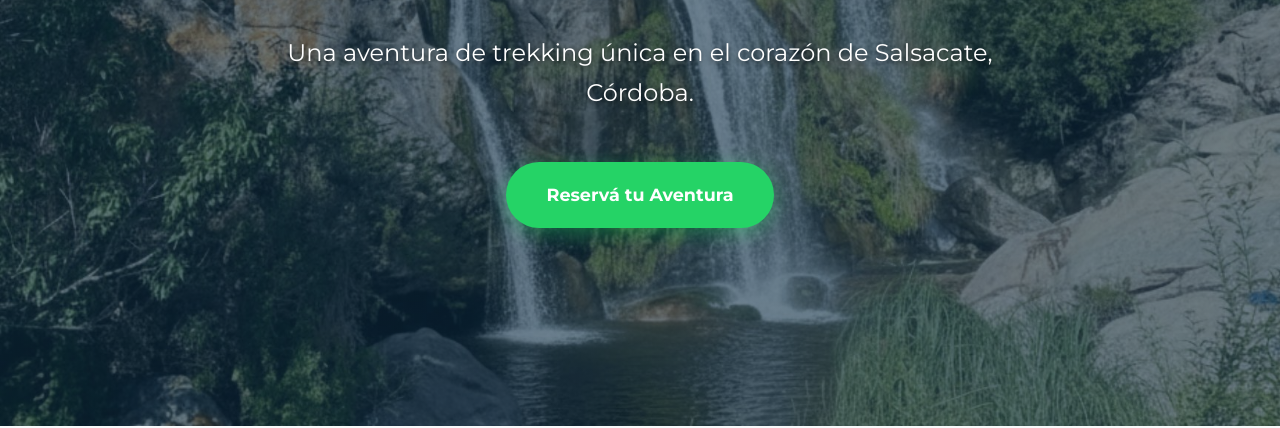
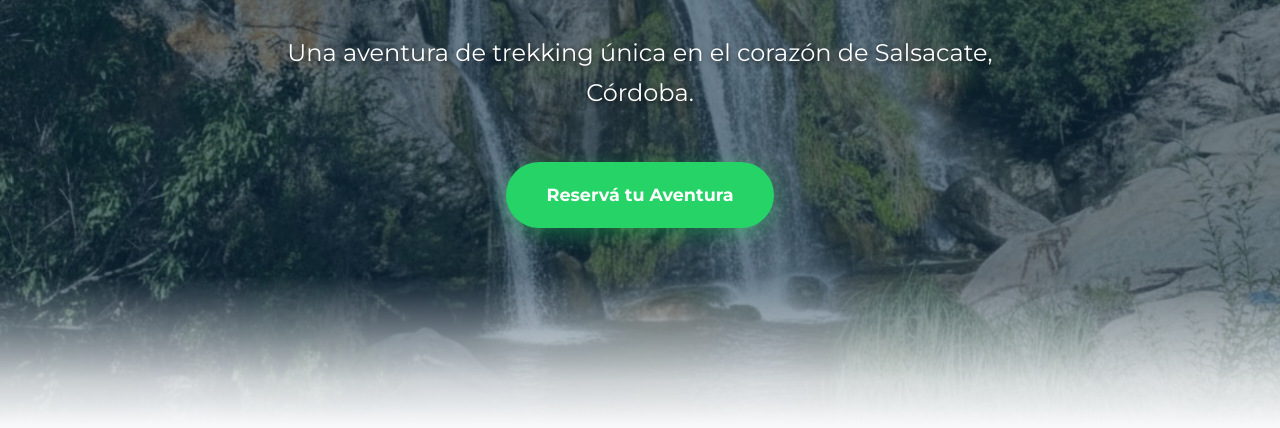
Before and after one commit to Emilianocecchi/cascadacasadeplata, a plain HTML site: page index.html in a window 1280 px wide. Shown: the part 374-802 px from the top of the page. Drawn offline with Linux system fonts and the light colour scheme.

Commit message:
Update style.css

```diff
--- a/style.css
+++ b/style.css
@@ -448,3 +448,30 @@ p {
         background-color: var(--action-color);
     }
 }
+/* --- EFECTO DE BRUMA/NIEBLA --- */
+.hero {
+    position: relative; /* Es importante que el hero tenga position relative para que el efecto de niebla se posicione correctamente */
+    /* ... el resto de tus estilos para .hero ... */
+}
+
+.hero-fog-effect {
+    position: absolute;
+    bottom: 0;
+    left: 0;
+    width: 100%;
+    height: 150px; /* Ajusta la altura de la niebla como desees */
+    background: linear-gradient(to top,
+        rgba(248, 249, 250, 1) 0%, /* Fondo claro al 100% de opacidad abajo */
+        rgba(248, 249, 250, 0.8) 30%, /* Menos opaco un poco más arriba */
+        rgba(248, 249, 250, 0) 100% /* Totalmente transparente en la parte superior */
+    );
+    z-index: 1; /* Asegúrate de que esté por encima del fondo pero debajo del contenido principal del hero */
+    pointer-events: none; /* Permite que los clics pasen a los elementos de abajo */
+}
+
+/* Ajusta el z-index del hero-content para que quede por encima de la niebla */
+.hero-content {
+    position: relative;
+    z-index: 2; /* Más alto que el hero-fog-effect */
+    /* ... el resto de tus estilos para .hero-content ... */
+}
```
